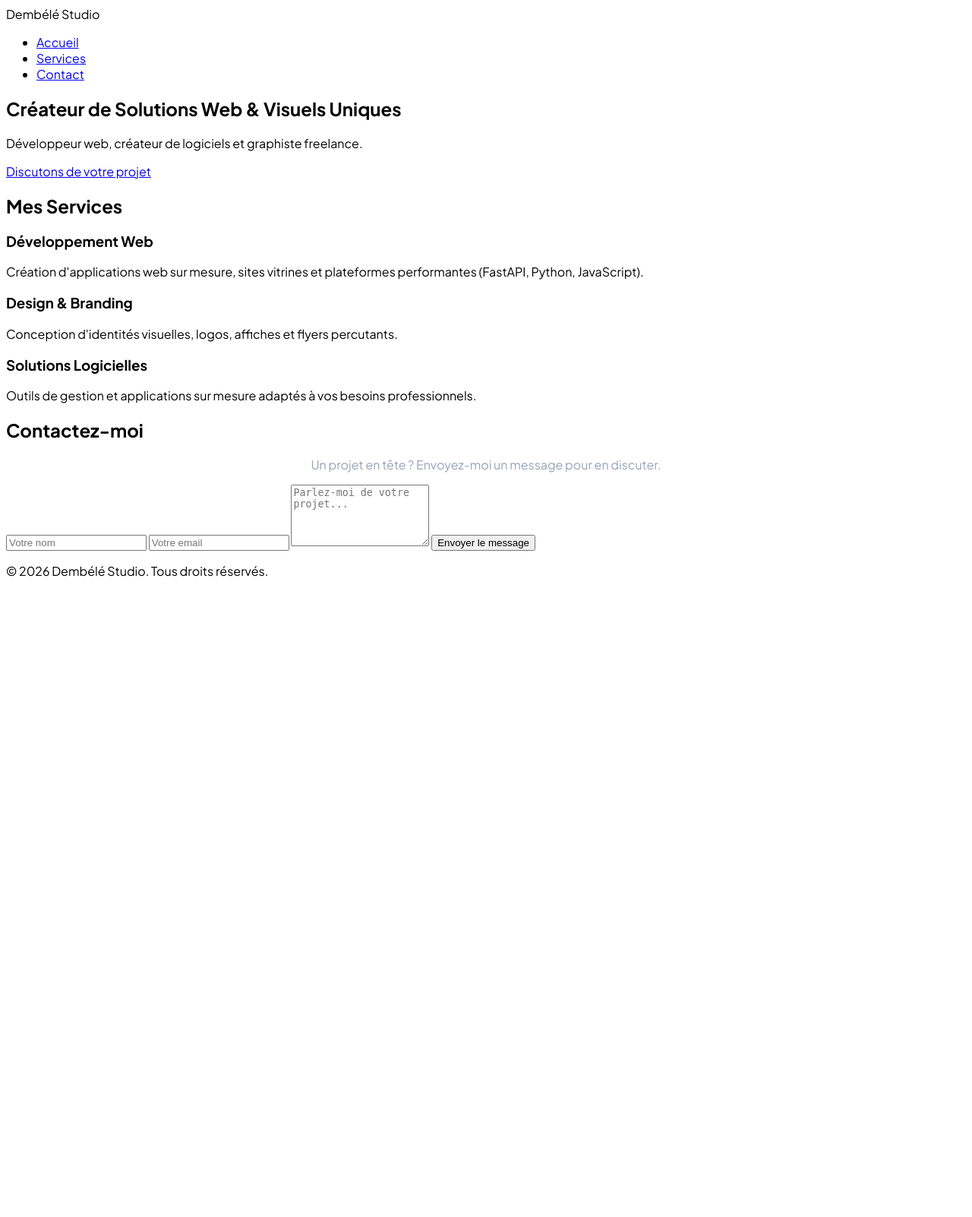
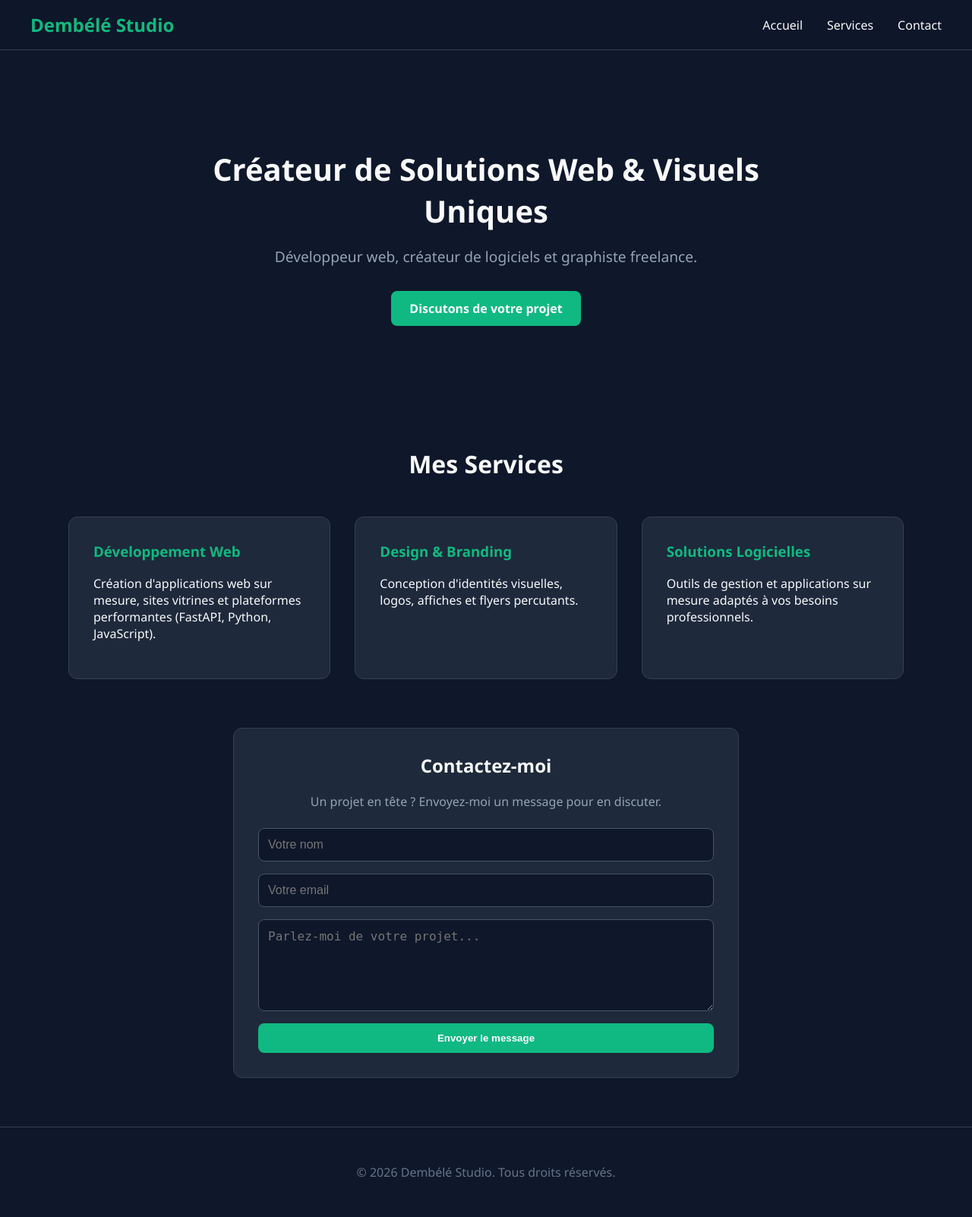
Before and after one commit to dembeleousseni184-pixel/dembele-studio, a FastAPI app: page / in a window 1280 px wide. Shown: the whole page at 76% size. Before the commit the page ends 759 px from the top, so only its background shows below. Run offline with FastAPI, Linux system fonts and the light colour scheme.

Commit message:
Refactor CSS for improved styling and structure

```diff
--- a/static/style.css
+++ b/static/style.css
@@ -1,55 +1,159 @@
-@import url('https://fonts.googleapis.com/css2?family=Plus+Jakarta+Sans:wght@300;400;500;600;700;800&display=swap');
+:root {
+    --bg-brand-dark: #0f172a;
+    --bg-card: #1e293b;
+    --text-main: #f8fafc;
+    --accent-green: #10b981;
+}
 
 body {
-    font-family: 'Plus Jakarta Sans', sans-serif;
+    background-color: var(--bg-brand-dark);
+    color: var(--text-main);
+    font-family: 'Segoe UI', Tahoma, Geneva, Verdana, sans-serif;
+    margin: 0;
+    padding: 0;
+    scroll-behavior: smooth;
 }
 
-/* Custom Scrollbar */
-::-webkit-scrollbar {
-    width: 10px;
-}
-::-webkit-scrollbar-track {
-    background: #020617;
-}
-::-webkit-scrollbar-thumb {
-    background: #10b981;
-    border-radius: 5px;
-}
-::-webkit-scrollbar-thumb:hover {
-    background: #059669;
+header {
+    background: rgba(15, 23, 42, 0.95);
+    position: sticky;
+    top: 0;
+    z-index: 100;
+    border-bottom: 1px solid #334155;
 }
 
-/* Glassmorphic Effects */
-.glass-panel {
-    background: rgba(15, 23, 42, 0.65);
-    backdrop-filter: blur(16px);
-    -webkit-backdrop-filter: blur(16px);
-    border: 1px solid rgba(255, 255, 255, 0.08);
+.navbar {
+    display: flex;
+    justify-content: space-between;
+    align-items: center;
+    max-width: 1200px;
+    margin: 0 auto;
+    padding: 1rem 2rem;
 }
 
-.glass-nav {
-    background: rgba(2, 6, 23, 0.75);
-    backdrop-filter: blur(20px);
-    -webkit-backdrop-filter: blur(20px);
+.logo {
+    font-size: 1.5rem;
+    font-weight: bold;
+    color: var(--accent-green);
 }
 
-/* Glow & Hover Animations */
-.glow-card {
-    transition: all 0.4s cubic-bezier(0.4, 0, 0.2, 1);
-}
-.glow-card:hover {
-    transform: translateY(-8px);
-    box-shadow: 0 20px 40px -15px rgba(16, 185, 129, 0.25);
-    border-color: rgba(16, 185, 129, 0.4);
+.nav-links {
+    list-style: none;
+    display: flex;
+    gap: 2rem;
+    margin: 0;
 }
 
-/* Background Gradients */
-.hero-gradient {
-    background: radial-gradient(circle at 50% 20%, rgba(16, 185, 129, 0.15) 0%, rgba(2, 6, 23, 0) 70%);
+.nav-links a {
+    color: var(--text-main);
+    text-decoration: none;
+    transition: color 0.3s;
 }
 
-.text-gradient {
-    background: linear-gradient(135deg, #ffffff 0%, #cbd5e1 50%, #10b981 100%);
-    -webkit-background-clip: text;
-    -webkit-text-fill-color: transparent;
+.nav-links a:hover {
+    color: var(--accent-green);
 }
+
+.hero {
+    padding: 6rem 2rem;
+    text-align: center;
+    max-width: 800px;
+    margin: 0 auto;
+}
+
+.hero h1 {
+    font-size: 2.5rem;
+    margin-bottom: 1rem;
+}
+
+.hero p {
+    color: #94a3b8;
+    font-size: 1.2rem;
+    margin-bottom: 2rem;
+}
+
+.btn-primary {
+    background-color: var(--accent-green);
+    color: #fff;
+    padding: 0.75rem 1.5rem;
+    border-radius: 0.5rem;
+    text-decoration: none;
+    font-weight: bold;
+    display: inline-block;
+    transition: opacity 0.3s;
+    border: none;
+    cursor: pointer;
+}
+
+.btn-primary:hover {
+    opacity: 0.9;
+}
+
+.services {
+    max-width: 1100px;
+    margin: 4rem auto;
+    padding: 0 2rem;
+}
+
+.services h2 {
+    text-align: center;
+    margin-bottom: 3rem;
+    font-size: 2rem;
+}
+
+.services-grid {
+    display: grid;
+    grid-template-columns: repeat(auto-fit, minmax(300px, 1fr));
+    gap: 2rem;
+}
+
+.service-card {
+    background-color: var(--bg-card);
+    padding: 2rem;
+    border-radius: 0.75rem;
+    border: 1px solid #334155;
+}
+
+.service-card h3 {
+    color: var(--accent-green);
+    margin-top: 0;
+}
+
+.contact {
+    max-width: 600px;
+    margin: 4rem auto;
+    padding: 2rem;
+    background-color: var(--bg-card);
+    border-radius: 0.75rem;
+    border: 1px solid #334155;
+}
+
+.contact h2 {
+    text-align: center;
+    margin-top: 0;
+}
+
+.contact-form {
+    display: flex;
+    flex-direction: column;
+    gap: 1rem;
+    margin-top: 1.5rem;
+}
+
+.contact-form input,
+.contact-form textarea {
+    padding: 0.75rem;
+    border-radius: 0.5rem;
+    border: 1px solid #475569;
+    background-color: #0f172a;
+    color: #fff;
+    font-size: 1rem;
+}
+
+footer {
+    text-align: center;
+    padding: 2rem;
+    color: #64748b;
+    border-top: 1px solid #334155;
+    margin-top: 4rem;
+}
```
